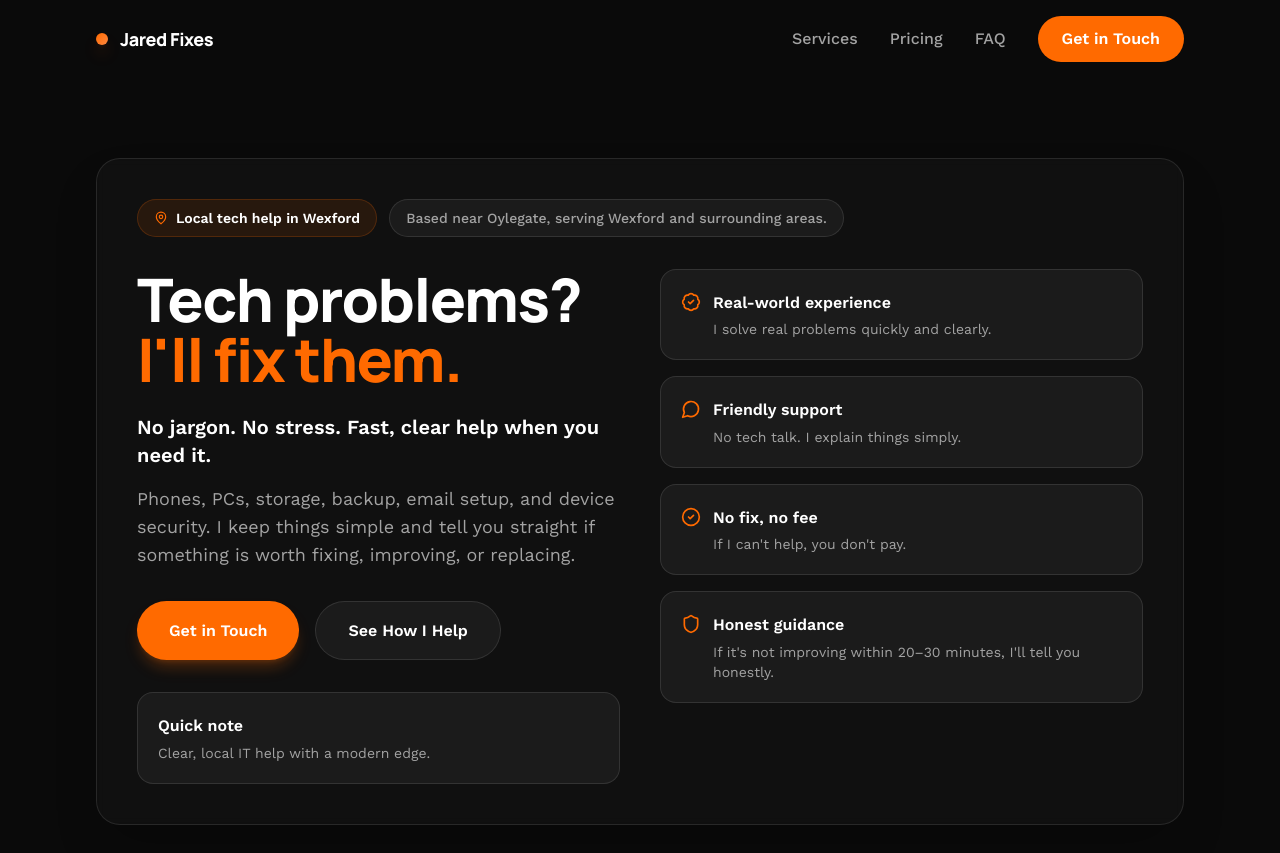
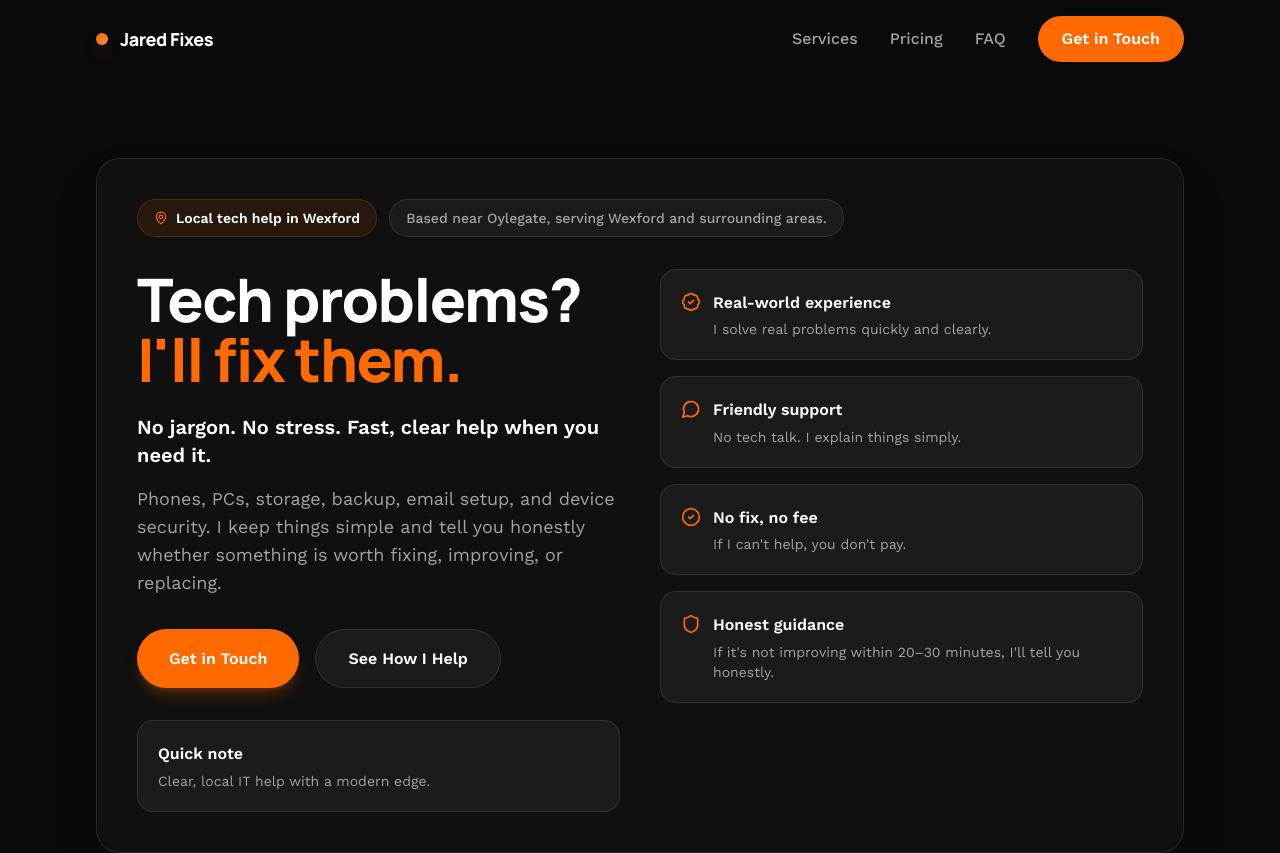
Before and after one commit to jt485-coder/jaredfixes, a React (Create React App) app in the folder frontend/: page / in a window 1280 px wide. Shown: the top 853 px of the page. Built offline with nearby package versions, Linux system fonts and the light colour scheme; the HTML template or start-up script is replaced by a standard one.

Commit message:
Update wording for clarity in App.js

```diff
--- a/frontend/src/App.js
+++ b/frontend/src/App.js
@@ -200,7 +200,7 @@ const Hero = ({ onOpenContact }) => {
                 className="text-text-muted text-lg mb-8 max-w-xl"
               >
                 Phones, PCs, storage, backup, email setup, and device security.
-                I keep things simple and tell you straight if something is worth fixing,
+                I keep things simple and tell you honestly whether something is worth fixing,
                 improving, or replacing.
               </motion.p>
 
```
